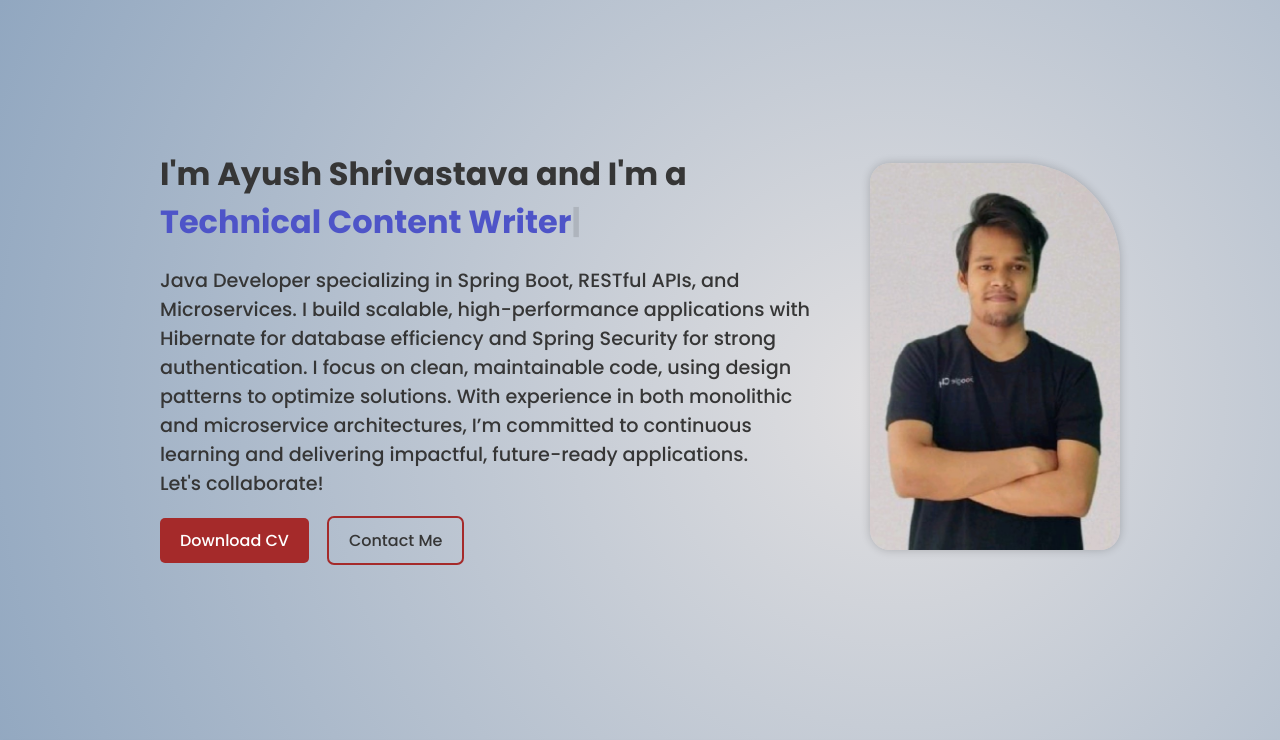
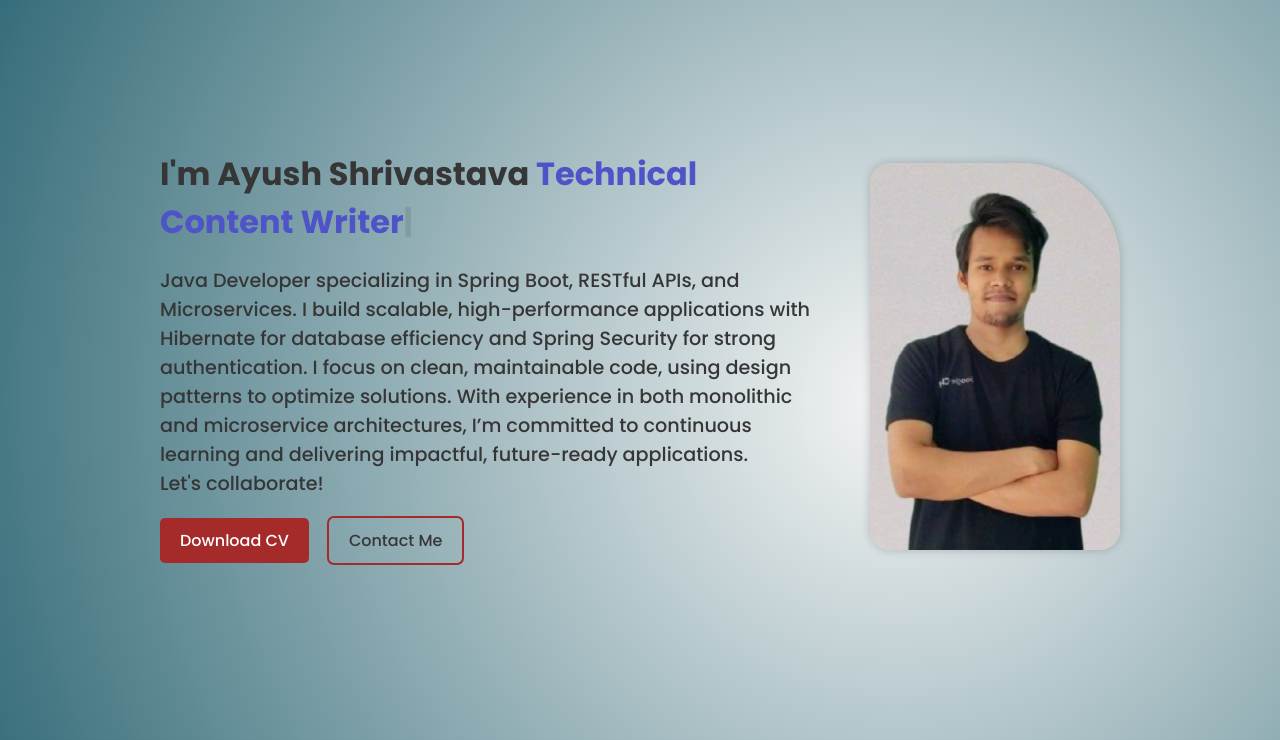
Before and after one commit to ayushstwt/ayshriv, a plain HTML site: page index.html in a window 1280 px wide. Shown: the top 740 px of the page. Drawn offline with nearby package versions, Linux system fonts and the light colour scheme.

Commit message:
homepage

```diff
--- a/SRC/style/style.css
+++ b/SRC/style/style.css
@@ -15,7 +15,7 @@ img {
 
 :root {
 	/* --bg-color: radial-gradient(circle at 60% 50%, rgba(238,174,202,1) 0%, rgb(127, 172, 224) 100%); */
-	--bg-color: radial-gradient(circle at 70% 50%, rgb(226, 224, 225) 0%, rgb(145, 167, 192) 100%);
+	--bg-color: radial-gradient(circle at 70% 50%, rgb(245, 245, 245) 0%, rgb(54, 109, 122) 100%);
 	--text-color: #363636;
 	--main-color: brown;
 	/* --main-color: hsl(250, 52%, 36%); */
--- a/index.html
+++ b/index.html
@@ -19,13 +19,13 @@
         <a href="index.html" class="logo"><span class="main-icon"></span><span>Ayshriv</span></a>
 
         <div class="navbar">
-            <a href="index.html" class="active">Home</a>
+            <!-- <a href="index.html" class="active">Home</a>
             <a href="SRC/pages/skills.html">Skills</a>
             <a href="SRC/pages/education.html">Education</a>
             <a href="SRC/pages/gallery.html">Gallery</a>
             <a href="SRC/pages/career.html">Experience</a>
             <a href="SRC/pages/hobbies.html">Project</a>
-            <a href="SRC/pages/testimonials.html">Testimonials</a>
+            <a href="SRC/pages/testimonials.html">Testimonials</a> -->
         </div>
 
         <div class="main">
@@ -44,7 +44,7 @@
                     <img src="Assets/Ayush.jpeg" alt="">
                 </div>
                 <div class="column left">
-                    <div class="text">I'm Ayush Shrivastava and I'm a <span id="typed" class="iAm"></span></div>
+                    <div class="text">I'm Ayush Shrivastava <span id="typed" class="iAm"></span></div>
                     <p>
                         Java Developer specializing in Spring Boot, RESTful APIs, and Microservices. I build scalable, high-performance applications with Hibernate for database efficiency and Spring Security for strong authentication. I focus on clean, maintainable code, using design patterns to optimize solutions. With experience in both monolithic and microservice architectures, I’m committed to continuous learning and delivering impactful, future-ready applications. <br> Let's collaborate!
 
```
Also changed, not shown: SRC/pages/contact.html (+2 -1 lines).
